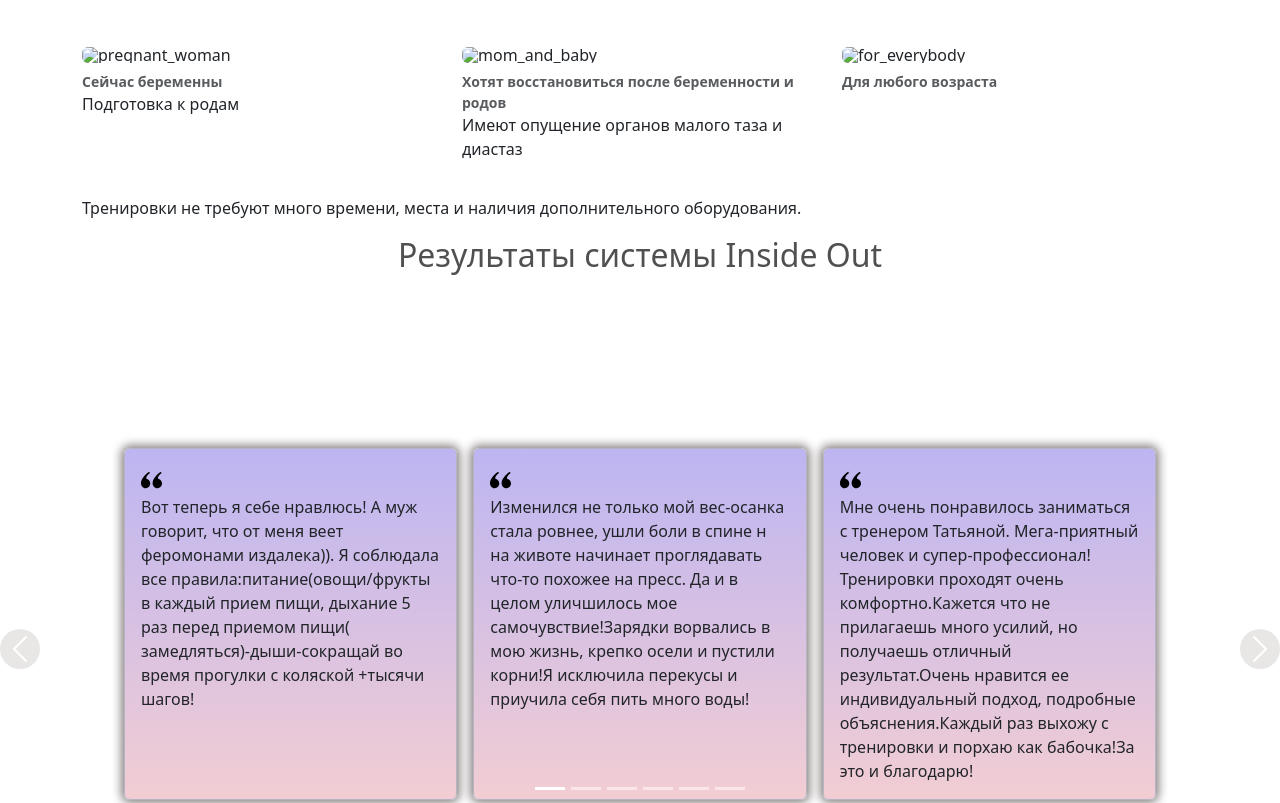
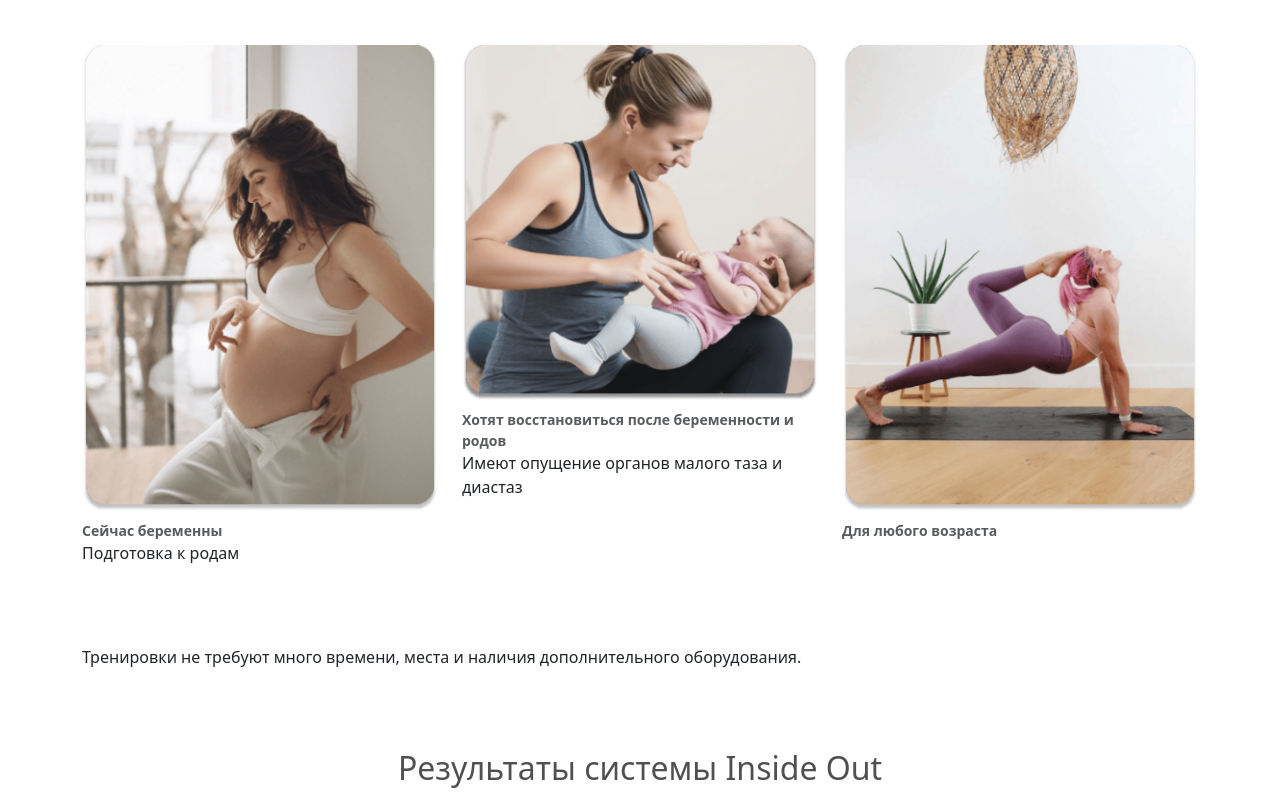
Before and after one commit to Christina-888/test-project, a plain HTML site: page index.html in a window 1280 px wide. Shown: the part 1090-1893 px from the top of the page. Drawn offline with nearby package versions, Linux system fonts and the light colour scheme; files that its build step writes are made by us from their sources.

Commit message:
add style target audience

```diff
--- a/assets/sass/components/_target-audience.scss
+++ b/assets/sass/components/_target-audience.scss
@@ -0,0 +1,3 @@
+.target-audeince__text {
+    padding-bottom: 5vw;
+}
--- a/index.html
+++ b/index.html
@@ -112,21 +112,21 @@
       <div class="row justify-content-between">
           <div class="col-12 col-md-4 mb-5">
               <figure class="figure target-audeince__part-one">
-                  <img src="./img/pregnant_card.png" class="figure-img img-fluid rounded target-audeince__pregnant_card" alt="pregnant_woman">
+                  <img src="./assets/img/pregnant_card.png" class="figure-img img-fluid rounded target-audeince__pregnant_card" alt="pregnant_woman">
                   <figcaption class="figure-caption target-audeince__figure-caption"><b>Сейчас беременны</b></figcaption>
                   <p>Подготовка к родам</p>
               </figure>
           </div>
           <div class="col-12 col-md-4">
               <figure class="figure target-audeince__part-two">
-                  <img src="./img/mom_baby_card.png" class="figure-img img-fluid rounded target-audeince__mom_baby_card" alt="mom_and_baby">
+                  <img src="./assets/img/mom_baby_card.png" class="figure-img img-fluid rounded target-audeince__mom_baby_card" alt="mom_and_baby">
                   <figcaption class="figure-caption target-audeince__figure-caption"><b>Хотят восстановиться после беременности и родов</b></figcaption>
                   <p>Имеют опущение органов малого таза и диастаз</p>
               </figure>
           </div>
           <div class="col-12 col-md-4">
               <figure class="figure target-audeince__part-three">
-                  <img src="./img/for_everybody_card.png" class="figure-img img-fluid rounded target-audeince__for_everybody_card" alt="for_everybody">
+                  <img src="./assets/img/for_everybody_card.png" class="figure-img img-fluid rounded target-audeince__for_everybody_card" alt="for_everybody">
                   <figcaption class="figure-caption target-audeince__figure-caption"><b>Для любого возраста</b></figcaption>
               </figure>
           </div>
```
Also changed, not shown: assets/img/for_everybody_card.png (added), assets/img/mom_baby_card.png (added), assets/img/pregnant_card.png (added), 1 other file.
